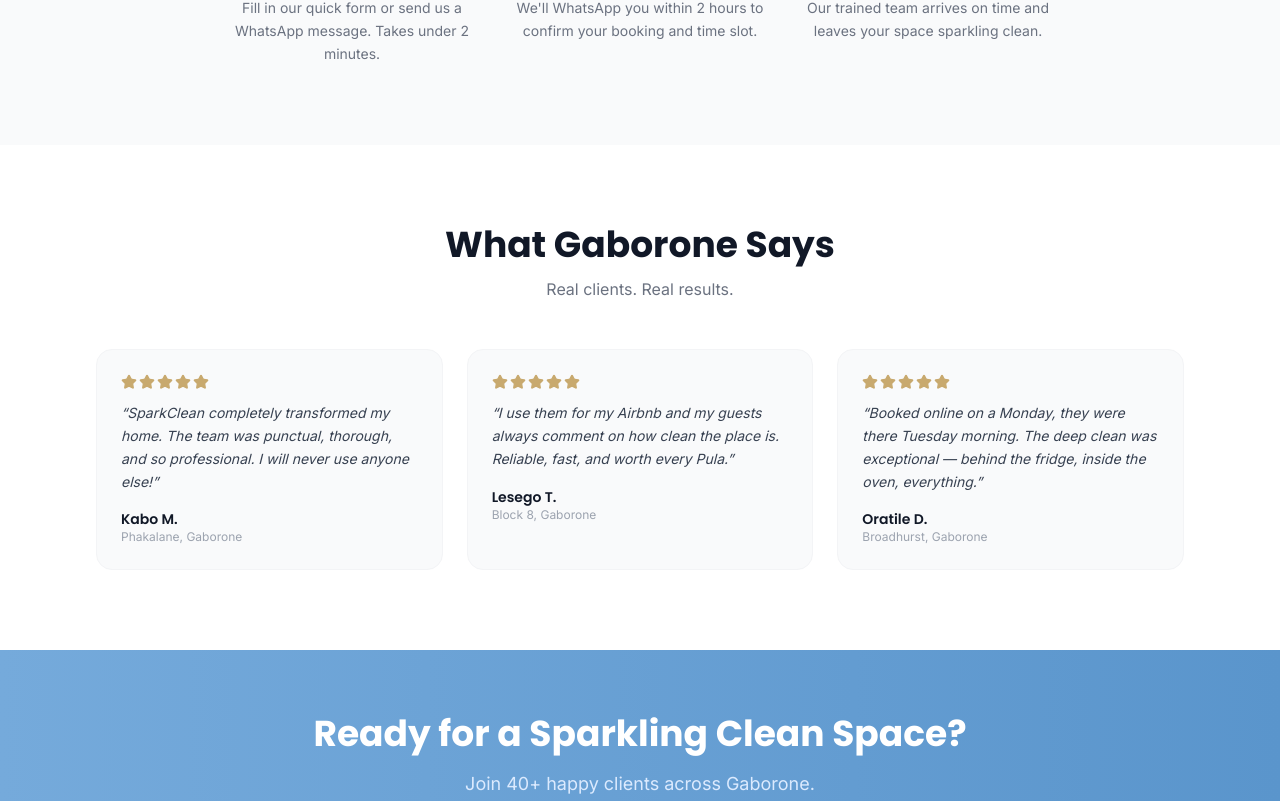
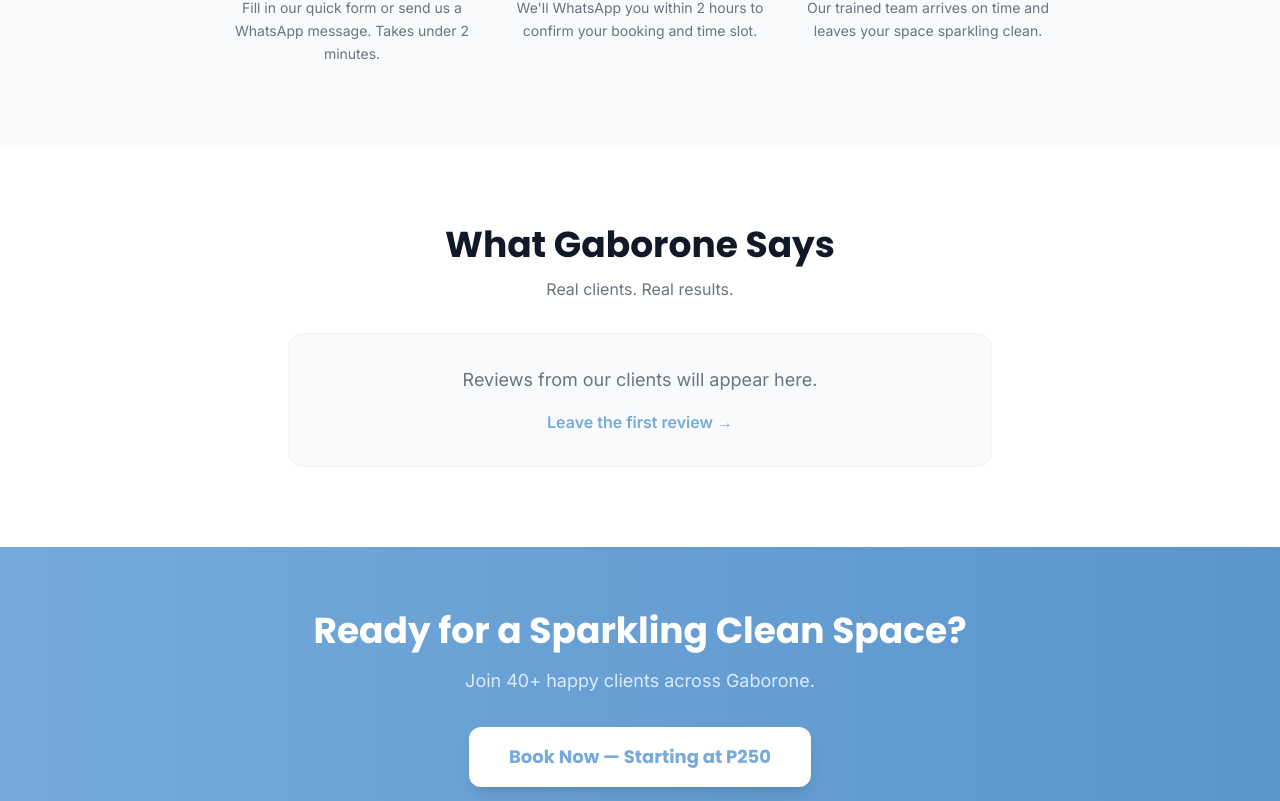
Before and after one commit to SetsoGenesis/sparkclean-services, a Next.js app: page / in a window 1280 px wide. Shown: the part 1996-2797 px from the top of the page. Built offline with nearby package versions, Linux system fonts and the light colour scheme.

Commit message:
Add real logo, fix footer logo, update phone number, year, areas served, remove fake reviews

```diff
--- a/app/contact/page.tsx
+++ b/app/contact/page.tsx
@@ -12,7 +12,7 @@ const fadeUp = {
   show: { opacity: 1, y: 0, transition: { duration: 0.6 } },
 }
 
-const areas = ['Phakalane', 'Block 8', 'Broadhurst', 'Molapo', 'Tlokweng', 'Airport Junction', 'Gaborone West', 'Extension 2', 'and surrounding areas']
+const areas = ['Gaborone and surrounding areas. Expanding to Francistown and other cities soon.']
 
 export default function ContactPage() {
   const [submitted, setSubmitted] = useState(false)
--- a/app/feedback/page.tsx
+++ b/app/feedback/page.tsx
@@ -20,11 +20,7 @@ const feedbackTypes = [
   { value: 'partnership', label: 'Partnership', icon: Handshake },
 ]
 
-const placeholderReviews = [
-  { name: 'Kabo M.', rating: 5, message: 'SparkClean completely transformed my home. Punctual, thorough, and professional!' },
-  { name: 'Lesego T.', rating: 5, message: 'I use them for my Airbnb and my guests always comment on how clean it is. Reliable every time.' },
-  { name: 'Oratile D.', rating: 5, message: 'The deep clean was exceptional — behind the fridge, inside the oven, everything. Worth every Pula.' },
-]
+const placeholderReviews: Review[] = []
 
 function StarSelector({ value, onChange }: { value?: number; onChange: (v: number) => void }) {
   const [hovered, setHovered] = useState(0)
@@ -197,6 +193,11 @@ export default function FeedbackPage() {
             <h2 className="font-heading font-bold text-3xl text-gray-900 mb-2">Wall of Praise</h2>
             <p className="text-gray-500">Kind words from our Gaborone clients.</p>
           </motion.div>
+          {reviews.length === 0 ? (
+            <div className="text-center py-12 text-gray-400">
+              <p className="text-lg">No reviews yet — be the first! 💙</p>
+            </div>
+          ) : (
             <div className="grid grid-cols-1 sm:grid-cols-2 lg:grid-cols-3 gap-6">
               {reviews.map((r, i) => (
                 <motion.div key={i} initial="hidden" whileInView="show" variants={fadeUp} viewport={{ once: true }}
@@ -211,6 +212,7 @@ export default function FeedbackPage() {
                 </motion.div>
               ))}
             </div>
+          )}
         </div>
       </section>
     </div>
--- a/app/page.tsx
+++ b/app/page.tsx
@@ -2,7 +2,7 @@
 
 import { motion } from 'framer-motion'
 import Link from 'next/link'
-import { Home, Building2, Layers, Hotel, CheckCircle, Sparkles, ArrowRight, Star } from 'lucide-react'
+import { Home, Building2, Layers, Hotel, CheckCircle, Sparkles, ArrowRight } from 'lucide-react'
 
 const fadeUp = {
   hidden: { opacity: 0, y: 30 },
@@ -13,26 +13,6 @@ const stagger = {
   show: { transition: { staggerChildren: 0.12 } },
 }
 
-const testimonials = [
-  {
-    name: 'Kabo M.',
-    area: 'Phakalane',
-    stars: 5,
-    quote: 'SparkClean completely transformed my home. The team was punctual, thorough, and so professional. I will never use anyone else!',
-  },
-  {
-    name: 'Lesego T.',
-    area: 'Block 8',
-    stars: 5,
-    quote: 'I use them for my Airbnb and my guests always comment on how clean the place is. Reliable, fast, and worth every Pula.',
-  },
-  {
-    name: 'Oratile D.',
-    area: 'Broadhurst',
-    stars: 5,
-    quote: 'Booked online on a Monday, they were there Tuesday morning. The deep clean was exceptional — behind the fridge, inside the oven, everything.',
-  },
-]
 
 const services = [
   { icon: Home, title: 'Residential Cleaning', price: 'From P250', desc: 'Regular home cleaning done right.', href: '/services' },
@@ -230,39 +210,16 @@ export default function HomePage() {
 
       {/* TESTIMONIALS */}
       <section className="py-20 bg-white">
-        <div className="max-w-6xl mx-auto px-4 sm:px-6 lg:px-8">
-          <motion.div
-            initial={{ opacity: 0, y: 20 }}
-            whileInView={{ opacity: 1, y: 0 }}
-            viewport={{ once: true }}
-            className="text-center mb-12"
-          >
+        <div className="max-w-3xl mx-auto px-4 sm:px-6 lg:px-8 text-center">
+          <motion.div initial={{ opacity: 0, y: 20 }} whileInView={{ opacity: 1, y: 0 }} viewport={{ once: true }}>
             <h2 className="font-heading font-bold text-3xl sm:text-4xl text-gray-900 mb-3">What Gaborone Says</h2>
-            <p className="text-gray-500">Real clients. Real results.</p>
-          </motion.div>
-          <motion.div
-            variants={stagger}
-            initial="hidden"
-            whileInView="show"
-            viewport={{ once: true }}
-            className="grid grid-cols-1 md:grid-cols-3 gap-6"
-          >
-            {testimonials.map((t) => (
-              <motion.div
-                key={t.name}
-                variants={fadeUp}
-                className="bg-gray-50 rounded-2xl p-6 border border-gray-100"
-              >
-                <div className="flex gap-0.5 mb-3">
-                  {Array.from({ length: t.stars }).map((_, i) => (
-                    <Star key={i} className="w-4 h-4 text-[#C8A96E] fill-[#C8A96E]" />
-                  ))}
-                </div>
-                <p className="text-gray-700 text-sm leading-relaxed mb-4 italic">&ldquo;{t.quote}&rdquo;</p>
-                <p className="font-heading font-semibold text-gray-900 text-sm">{t.name}</p>
-                <p className="text-gray-400 text-xs">{t.area}, Gaborone</p>
-              </motion.div>
-            ))}
+            <p className="text-gray-500 mb-8">Real clients. Real results.</p>
+            <div className="bg-gray-50 rounded-2xl p-8 border border-gray-100">
+              <p className="text-gray-500 text-lg">Reviews from our clients will appear here.</p>
+              <Link href="/feedback" className="mt-4 inline-block text-[#75AADB] font-semibold hover:underline">
+                Leave the first review →
+              </Link>
+            </div>
           </motion.div>
         </div>
       </section>
--- a/components/Footer.tsx
+++ b/components/Footer.tsx
@@ -1,5 +1,6 @@
 import Link from 'next/link'
-import { Sparkles, MessageCircle, Phone, Mail, MapPin } from 'lucide-react'
+import Image from 'next/image'
+import { MessageCircle, Phone, Mail, MapPin } from 'lucide-react'
 
 export default function Footer() {
   return (
@@ -8,13 +9,14 @@ export default function Footer() {
         <div className="grid grid-cols-1 md:grid-cols-2 lg:grid-cols-4 gap-8">
           {/* Brand */}
           <div>
-            <div className="flex items-center gap-1.5 mb-3">
-              <Sparkles className="w-5 h-5 text-[#75AADB]" />
-              <span className="font-heading font-bold text-xl text-white">SparkClean</span>
+            <div className="mb-3">
+              <Link href="/">
+                <Image src="/logo.png" alt="SparkClean Services" width={200} height={98} className="h-14 w-auto object-contain brightness-0 invert" />
+              </Link>
             </div>
-            <p className="text-sm text-gray-400 italic mb-4">
-              Kepe Botswana e Phepafetse<br />
-              <span className="not-italic text-gray-500">Keeping Botswana Clean</span>
+            <p className="text-sm text-gray-400 mb-4">
+              Professional cleaning in Gaborone.<br />
+              <span className="text-gray-500">Expanding to Francistown soon.</span>
             </p>
             <div className="flex gap-3">
               <a href="#" aria-label="Facebook" className="w-8 h-8 bg-gray-800 rounded-full flex items-center justify-center hover:bg-[#75AADB] transition-colors">
@@ -83,7 +85,7 @@ export default function Footer() {
         </div>
 
         <div className="mt-10 pt-6 border-t border-gray-800 text-center text-sm text-gray-500">
-          © 2025 SparkClean Services · Gaborone, Botswana
+          © 2026 SparkClean Services · Gaborone, Botswana 🇧🇼
         </div>
       </div>
     </footer>
--- a/components/Navbar.tsx
+++ b/components/Navbar.tsx
@@ -2,7 +2,8 @@
 
 import { useState, useEffect } from 'react'
 import Link from 'next/link'
-import { Menu, X, Sparkles } from 'lucide-react'
+import Image from 'next/image'
+import { Menu, X } from 'lucide-react'
 
 const links = [
   { href: '/', label: 'Home' },
@@ -32,9 +33,8 @@ export default function Navbar() {
     >
       <div className="max-w-7xl mx-auto px-4 sm:px-6 lg:px-8">
         <div className="flex items-center justify-between h-16">
-          <Link href="/" className="flex items-center gap-1.5">
-            <Sparkles className="w-5 h-5 text-[#75AADB]" />
-            <span className="font-heading font-bold text-xl text-[#75AADB]">SparkClean</span>
+          <Link href="/">
+            <Image src="/logo.png" alt="SparkClean Services" width={327} height={160} className="h-[3.5rem] w-auto object-contain" priority />
           </Link>
 
           {/* Desktop nav */}
```
Also changed, not shown: public/logo.png (added). Lines whose indentation alone changed are shown as unchanged.
